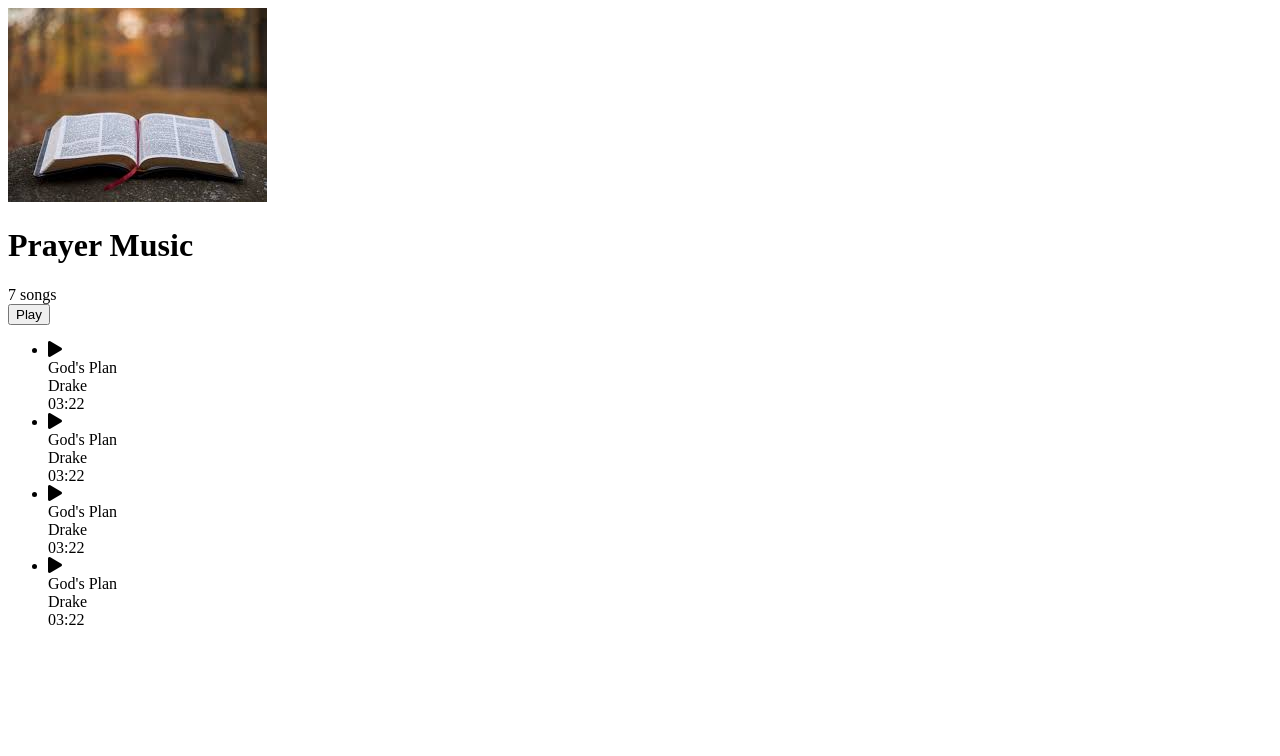
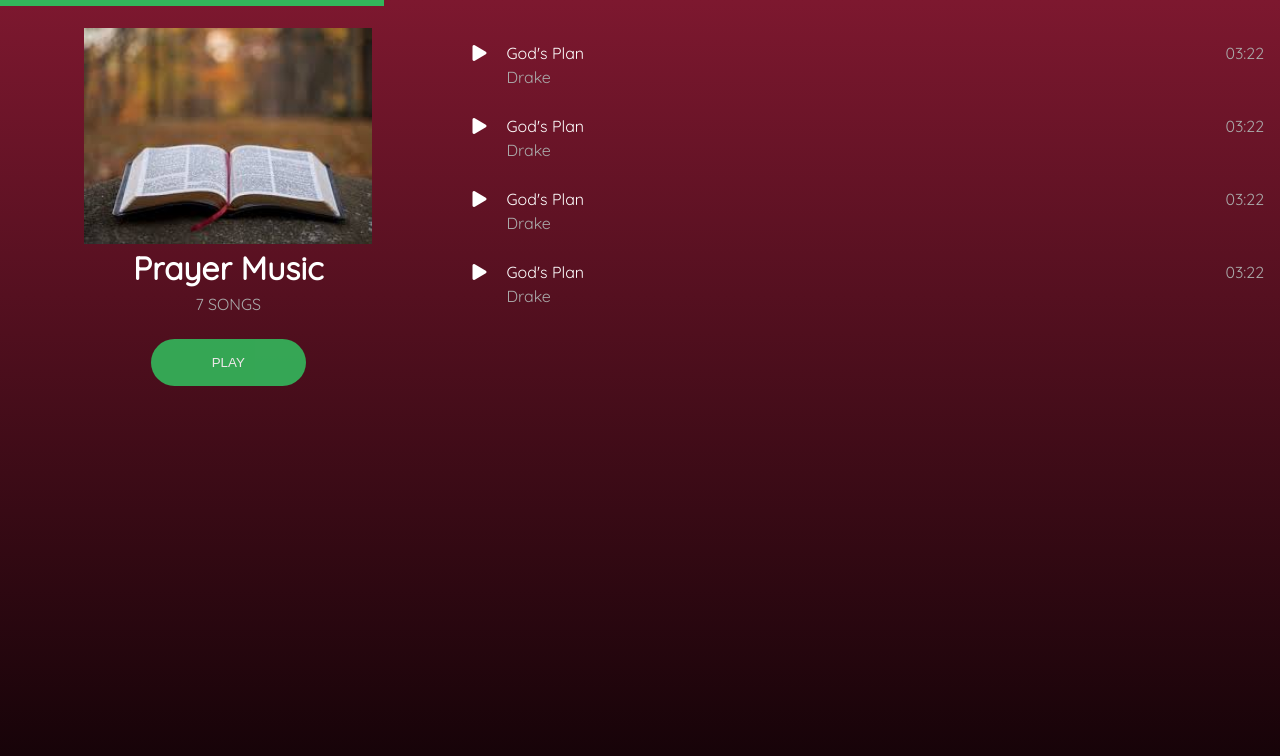
Before and after one commit to solbiyou/music-player, a plain HTML site: page index.html in a window 1280 px wide. Drawn offline with Linux system fonts and the light colour scheme.

Commit message:
beautify the project with css

```diff
--- a/css/styles.css
+++ b/css/styles.css
@@ -0,0 +1,159 @@
+@import url('https://fonts.googleapis.com/css2?family=Quicksand&display=swap');
+
+:root {
+  --main-bg-color: #1a1a1a;
+  --main-font-color: white;
+  --secondary-font-color: #aaa;
+  --light-white: #eee;
+  --light-green: #33b75b;
+  --container-width:  786px;
+  --font-main-stack: Quicksand, sans-serif;
+}
+
+* {
+  padding: 0;
+  margin: 0;
+  box-sizing: border-box;
+}
+
+body {
+  font-family: var(--font-main-stack);
+  line-height: 1.5;
+}
+
+.button {
+  padding: 1rem 3.8rem;
+  border-radius: 3.4rem;
+  text-transform: uppercase;
+  border: 0;
+  outline: 0;
+  opacity: .9;
+  transition: 0.1s all ease;
+}
+
+.button:hover {
+  opacity: 1;
+  transform: scale(1.1);
+}
+
+.button.is-green {
+  background-color: var(--light-green);
+  color: var(--main-font-color);
+}
+
+.app {
+  background: linear-gradient(to bottom, #7d182f, #100206);
+  height: 100%;
+}
+
+.trakc-bar {
+  position: fixed;
+  top: 0;
+  left: 0;
+  width: 100%;
+  background-color: black;
+  transition: 0.1s all ease;
+}
+
+.track-bar__fill {
+  height: 6px;
+  width: 30%;
+  background-color: var(--light-green);
+}
+
+.player {
+  display: flex;
+  height: 100vh;
+}
+
+/* reponsive */
+
+@media only screen and (max-width: 768px) {
+  .player {
+    display: block;
+  }
+}
+
+/* flex width proportion control */
+.player__header {
+  flex: 1;
+  padding: 1.4rem;
+}
+
+.player__image {
+  width: 70%;
+  /* automatically adjust its height to its content to be displayed */
+  height: auto;
+  /* default inline-block */
+  display: block;
+  margin: 0 auto;
+}
+
+.player__details {
+  text-align: center;
+
+}
+.player__name {
+  color: var(--main-font-color);
+}
+
+.player__count-wrapper {
+  color: var(--secondary-font-color);
+  text-transform: uppercase;
+}
+
+.player__trigger {
+  margin: 1.4rem 0;
+
+}
+
+/* body */
+.player__body {
+  flex: 2;
+  padding: 1.4rem 0;
+}
+
+.playlist {
+  list-style-type: none;
+  height: 100%;
+  overflow: scroll;
+  /* make horizontal scroll hidden */
+  overflow-x: hidden;
+}
+
+.playlist__song {
+  display: flex;
+  padding: 0.78rem 1rem;
+  transition: 0.3 all ease;
+  /* justify-content: space-between; */
+}
+
+.playlist__song:hover {
+  background: rgba(0,0,0,0.3);
+}
+
+.playlist__song-active {
+  color: var(--light-green);
+}
+
+/*  */
+.playlist__song-active div {
+  /* get color from parent's */
+  color: inherit;
+}
+.play-pause {
+  color: var(--main-font-color);
+  margin-right: 20px;
+}
+.playlist__song-name {
+  color: var(--main-font-color);
+}
+
+.playlist__song-artist {
+  color: var(--secondary-font-color);
+}
+.playlist__song-duration {
+    /* flex items */
+  margin-left: auto;
+  color: var(--secondary-font-color);
+}
--- a/index.html
+++ b/index.html
@@ -5,7 +5,7 @@
   <meta charset="UTF-8">
   <meta name="viewport" content="width=device-width, initial-scale=1.0">
   <meta http-equiv="X-UA-Compatible" content="ie=edge">
-  <title>Jab Music Player</title>
+  <title>Music Player</title>
   <link rel="stylesheet" href="https://use.fontawesome.com/releases/v5.0.13/css/all.css">
   <link rel="stylesheet" href="css/styles.css">
 </head>
@@ -15,7 +15,6 @@
     <div class="container">
       <div class="track-bar">
         <div class="track-bar__fill">
-
         </div>
       </div>
       <div class="player">
```
